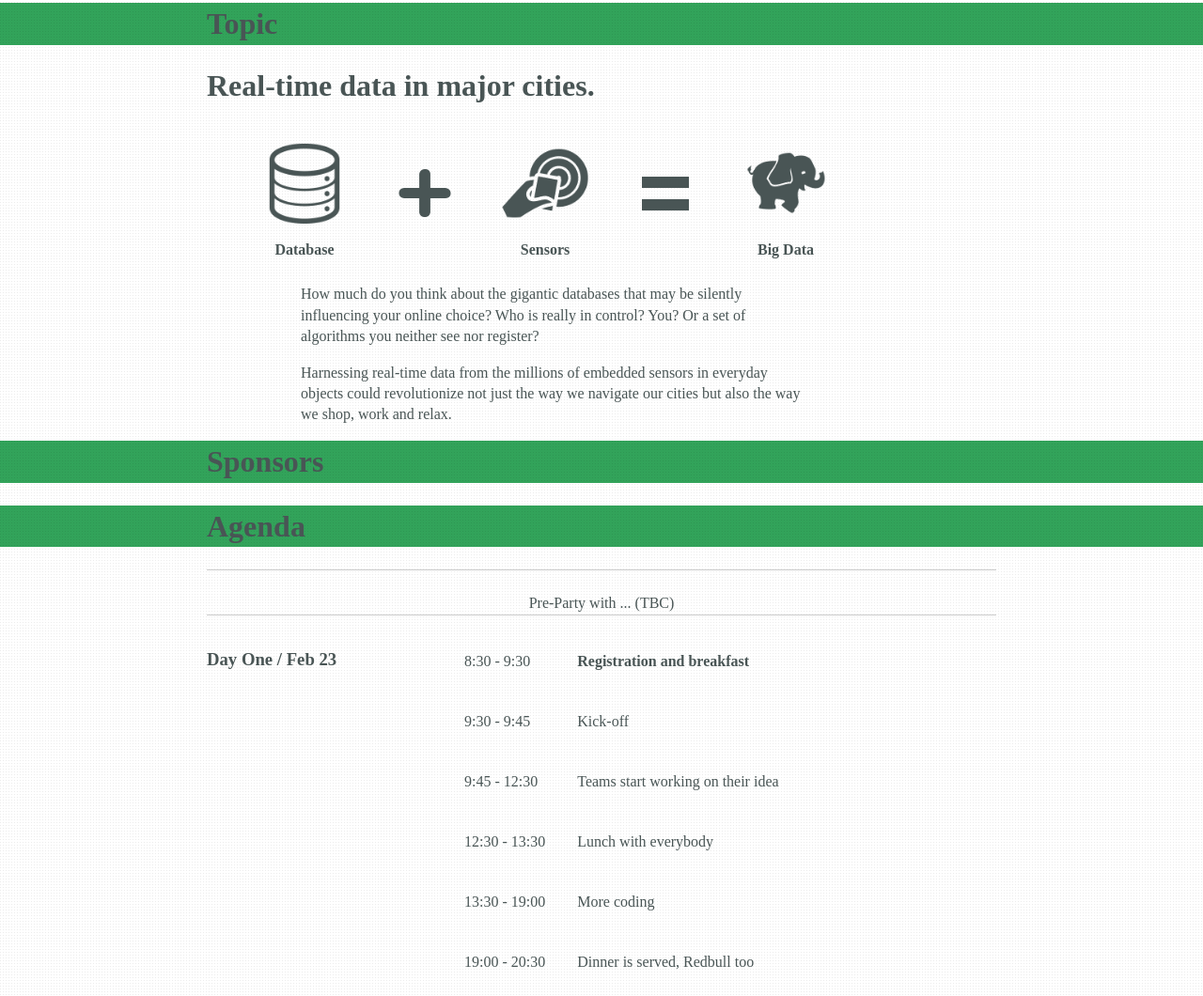
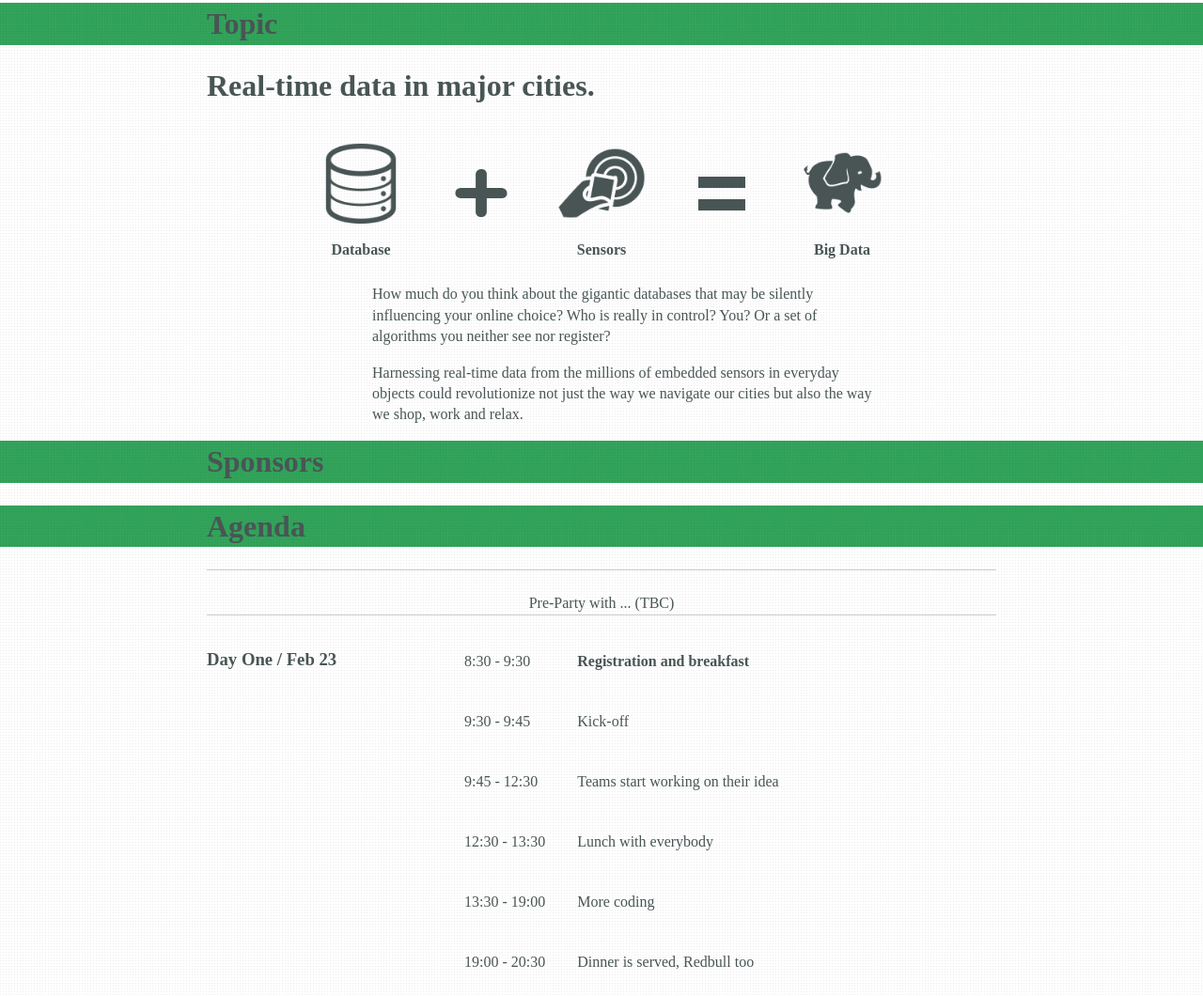
Before and after one commit to jamesnocentini/Compass-Hack, a website: page app/index.html in a window 1280 px wide. Shown: the part 733-1793 px from the top of the page at 94% size. Drawn offline with Linux system fonts and the light colour scheme; a script that the page names is missing.

Commit message:
centered the topic section

```diff
--- a/app/css/app.css
+++ b/app/css/app.css
@@ -29,7 +29,7 @@
   padding: 0;
 }
 body{margin:0px 0px 0px 0px;color:#495555;line-height:1.4;font-family: "museo-slab";}
-html, body{overflow-x:hidden;}
+html, body{}
 section{overflow:hidden;}
 .header{width:100%;height:375px;background-image:url("../img/subtle_dots_blue.png");position:fixed;margin-bottom:-1.5em;top:0px;}
 h1, h2, h3, p, b{font-family: "museo-slab";}
--- a/app/css/topic.css
+++ b/app/css/topic.css
@@ -1,7 +1,7 @@
-.equation{list-style:none;}
+.equation{list-style:none;padding:0px 100px 0px 100px;}
 li{float:left;width:128px;height:128px;}
 .plus{padding:32px 32px 32px 32px;}
 .equal{padding:32px 32px 32px 32px;}
 #canvas{background:none;}
 .icon-single {padding: 0px 11px 0px 11px;}
-.l-under{margin-left:100px;}
+.l-under{padding:0px 152px 0px 152px;}
--- a/app/index.html
+++ b/app/index.html
@@ -1,5 +1,5 @@
 <!DOCTYPE html>
-<html lang="en" ng-app="myApp">
+<html lang="en" ng-app="myApp" class="no-touch">
 <head>
   <meta charset="utf-8">
   <title>Research I/O</title>
--- a/app/partials/partial1.html
+++ b/app/partials/partial1.html
@@ -43,14 +43,15 @@ academic field only. This event gives an opportunity to bring together students
 
 		<div class="l-constrained">
 			<p class="kicker">Real-time data in major cities.</p>
+		</div>
+
+		<div class="l-constrained">
 			<ul class="equation">
 				<li><img src="../img/database.png" width="106px" class="icon-single"><h4>Database</h4></li>
 				<li><img src="../img/plus.png" width="64px" class="plus"></li>
 				<li><img src="../img/sensor.png" width="106px" class="icon-single"><h4>Sensors</h4></li>
 				<li><img src="../img/equal.png" width="64px" class="equal"></li>
 				<li><img src="../img/elephant.png" width="106px" class="icon-single"><h4>Big Data</h4></li>
-
-
 			</ul>
 		</div>
 
```
